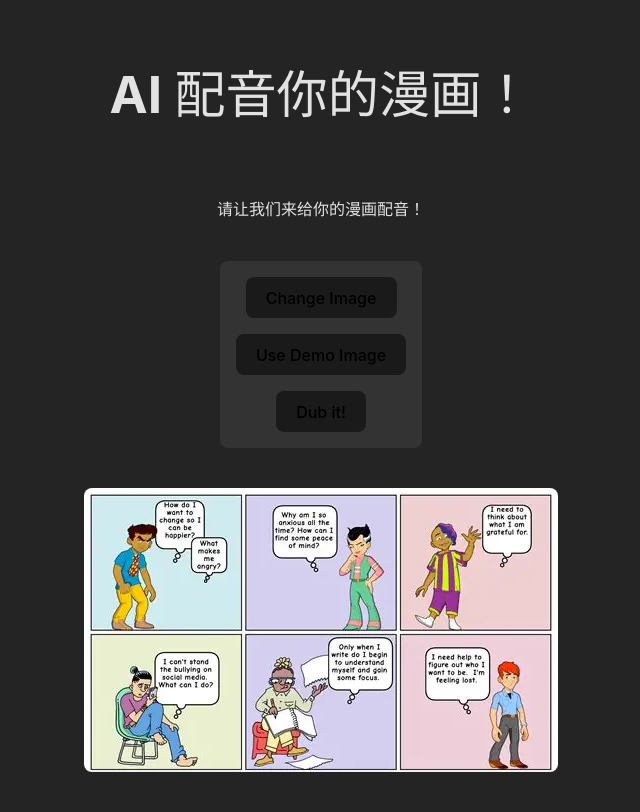
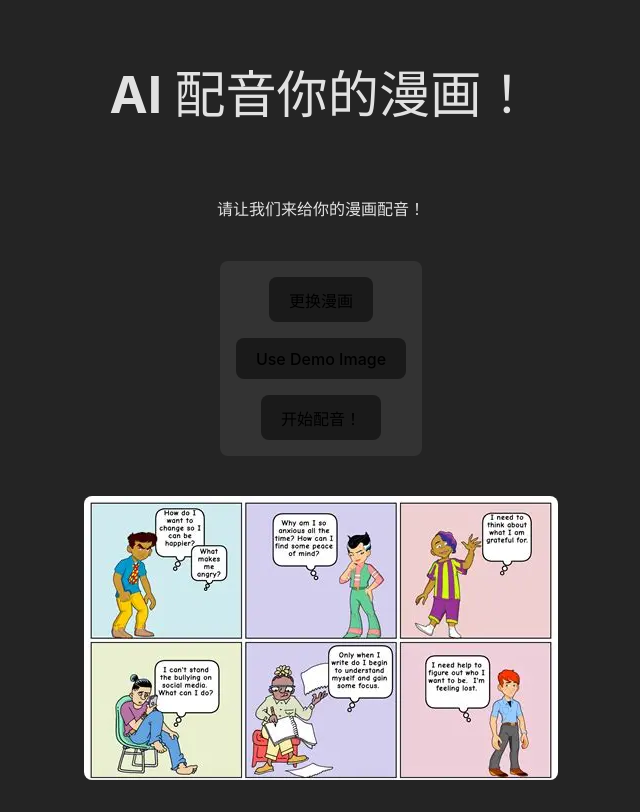
Before and after one commit to onelittlechildawa/comic-dubber, a React (Vite) app in the folder frontend/: page / in a window 1280 px wide. Shown: the whole page, without its empty margins (319-959 px from the left). Built offline with nearby package versions, Linux system fonts and the light colour scheme.

Commit message:
update Chinese

```diff
--- a/frontend/src/App.jsx
+++ b/frontend/src/App.jsx
@@ -94,7 +94,7 @@ function App() {
           style={{ display: 'none' }}
         />
         <button onClick={() => fileInputRef.current.click()}>
-          {selectedFile ? "Change Image" : "Select Image"}
+          {selectedFile ? "更换漫画" : "Select Image"}
         </button>
 
         <button onClick={loadDemoImage}>
@@ -102,7 +102,7 @@ function App() {
         </button>
 
         <button onClick={handleDubClick} disabled={!selectedFile || isLoading}>
-          {isLoading ? 'Dubbing...Please wait about 30s...' : 'Dub it!'}
+          {isLoading ? '配音中...请等待大约 30-60 秒...' : '开始配音！'}
         </button>
       </div>
 
```
